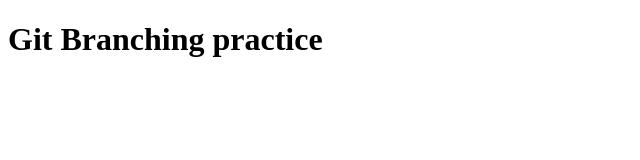
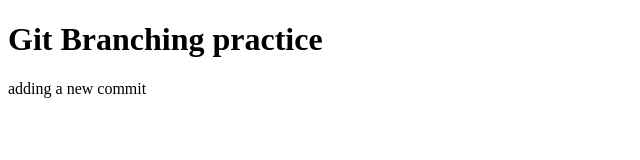
Before and after one commit to BuriedinDreams/cullen-github-branching, a plain HTML site: page index.html in a window 1280 px wide. Shown: the whole page, without its empty margins (0-640 px from the left). Drawn offline with Linux system fonts and the light colour scheme.

Commit message:
added a p tag

```diff
--- a/index.html
+++ b/index.html
@@ -8,5 +8,6 @@
   </head>
   <body>
     <h1>Git Branching practice</h1>
+    <p>adding a new commit</p>
   </body>
 </html>
```
